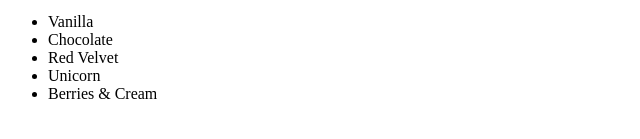
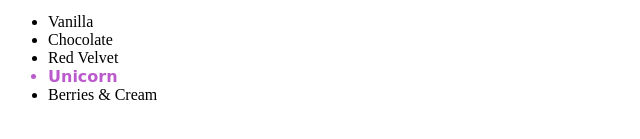
Before and after one commit to jordanHS/cupcake-shop, a plain HTML site: page index.html in a window 1280 px wide. Shown: the part 135-274 px from the top of the page, 0-640 px from the left. Drawn offline with Linux system fonts and the light colour scheme.

Commit message:
Added best class font style

```diff
--- a/css/styles.css
+++ b/css/styles.css
@@ -2,3 +2,8 @@
   color: Red;
   font-style: italic;
 }
+.best {
+  color: #bb5acc;
+  font-weight: bold;
+  font-family: cursive;
+}
--- a/index.html
+++ b/index.html
@@ -12,7 +12,7 @@
       <li>Vanilla</li>
       <li>Chocolate</li>
       <li>Red Velvet</li>
-      <li>Unicorn</li>
+      <li class="best">Unicorn</li>
       <li>Berries & Cream</li>
     </ul>
   </body>
```
